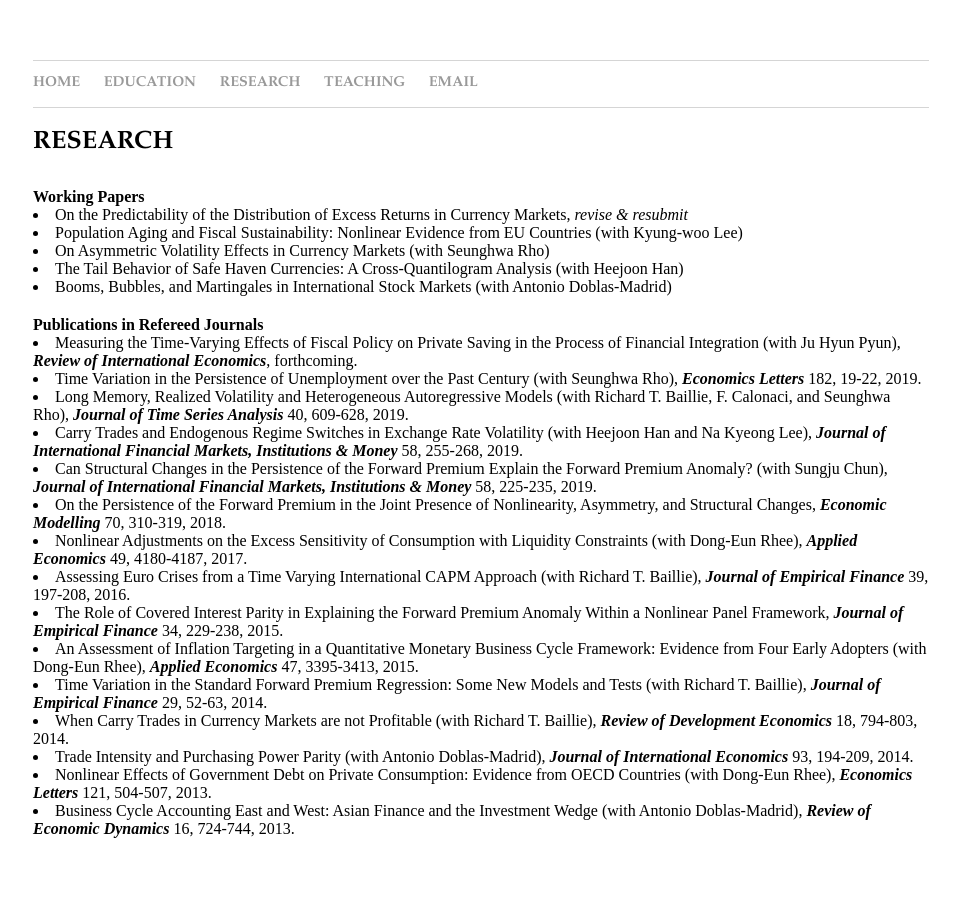
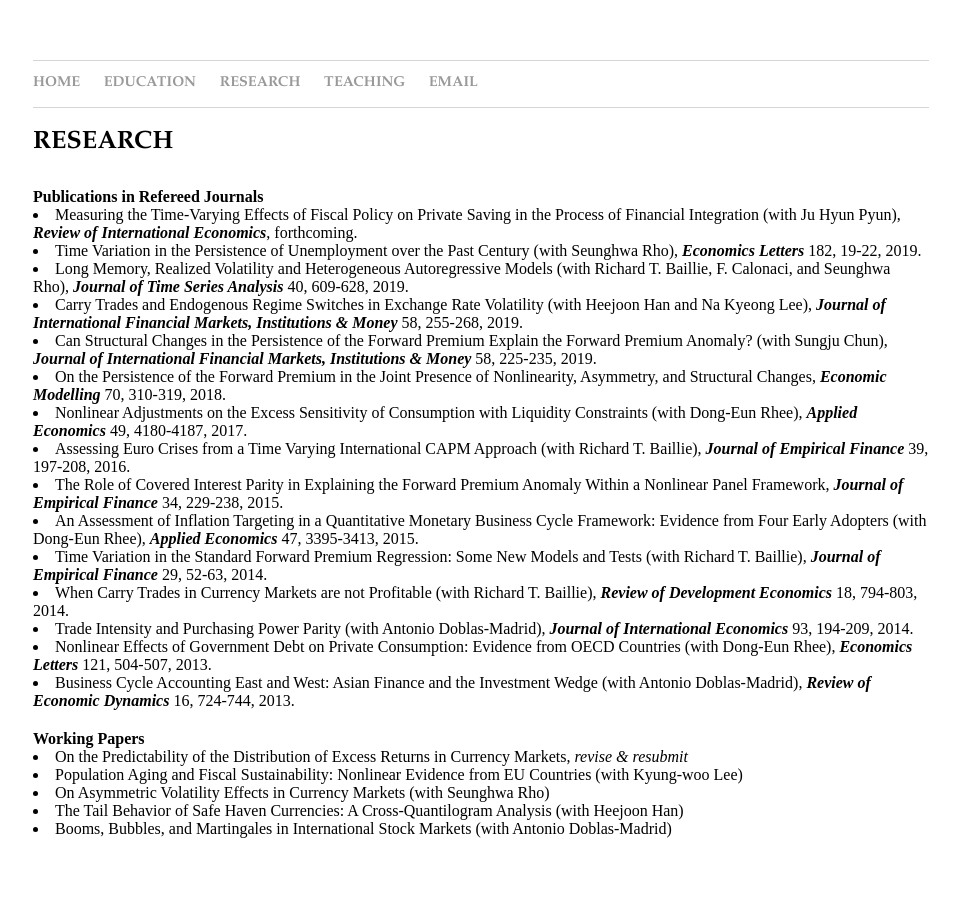
Before and after one commit to dooyeoncho/dooyeoncho.github.io, a Jekyll site: the page built from pages/research.html, in a window 1280 px wide. Shown: the whole page, without its empty margins (159-1119 px from the left). Built offline with Jekyll 4.4.1, drawn with Linux system fonts in a browser that asks for light colours.

Commit message:
Update research.html

```diff
--- a/pages/research.html
+++ b/pages/research.html
@@ -10,13 +10,6 @@ title: Dooyeon Cho - Research
 <div>
 <h1 class="headerstyle">Research</h1>
 </div>
-	<div> <b>Working Papers</b>
-		<li>On the Predictability of the Distribution of Excess Returns in Currency Markets, <em property="italic">revise & resubmit</em></li>
-		<li>Population Aging and Fiscal Sustainability: Nonlinear Evidence from EU Countries (with Kyung-woo Lee)</li>
-		<li>On Asymmetric Volatility Effects in Currency Markets (with Seunghwa Rho)</li>
-		<li>The Tail Behavior of Safe Haven Currencies: A Cross-Quantilogram Analysis (with Heejoon Han)</li>
-		<li>Booms, Bubbles, and Martingales in International Stock Markets (with Antonio Doblas-Madrid)</li>
-		</div>&nbsp;
 
 <div><b>Publications in Refereed Journals</b>
 		<li>Measuring the Time-Varying Effects of Fiscal Policy on Private Saving in the Process of Financial Integration (with Ju Hyun Pyun), <em property="italic"><b>Review of International Economics</b></em>, forthcoming.</li>
@@ -34,4 +27,12 @@ title: Dooyeon Cho - Research
 		<li>Trade Intensity and Purchasing Power Parity (with Antonio Doblas-Madrid), <em property="italic"><b>Journal of International Economics</b></em> 93, 194-209, 2014.</li>
 		<li>Nonlinear Effects of Government Debt on Private Consumption: Evidence from OECD Countries (with Dong-Eun Rhee), <em property="italic"><b>Economics Letters</b></em> 121, 504-507, 2013.</li>
 		<li>Business Cycle Accounting East and West: Asian Finance and the Investment Wedge (with Antonio Doblas-Madrid), <em property="italic"><b>Review of Economic Dynamics</b></em> 16, 724-744, 2013.</li>
-	</div>&nbsp;&nbsp;
+	</div>&nbsp;
+
+<div> <b>Working Papers</b>
+		<li>On the Predictability of the Distribution of Excess Returns in Currency Markets, <em property="italic">revise & resubmit</em></li>
+		<li>Population Aging and Fiscal Sustainability: Nonlinear Evidence from EU Countries (with Kyung-woo Lee)</li>
+		<li>On Asymmetric Volatility Effects in Currency Markets (with Seunghwa Rho)</li>
+		<li>The Tail Behavior of Safe Haven Currencies: A Cross-Quantilogram Analysis (with Heejoon Han)</li>
+		<li>Booms, Bubbles, and Martingales in International Stock Markets (with Antonio Doblas-Madrid)</li>
+		</div>&nbsp;
```
